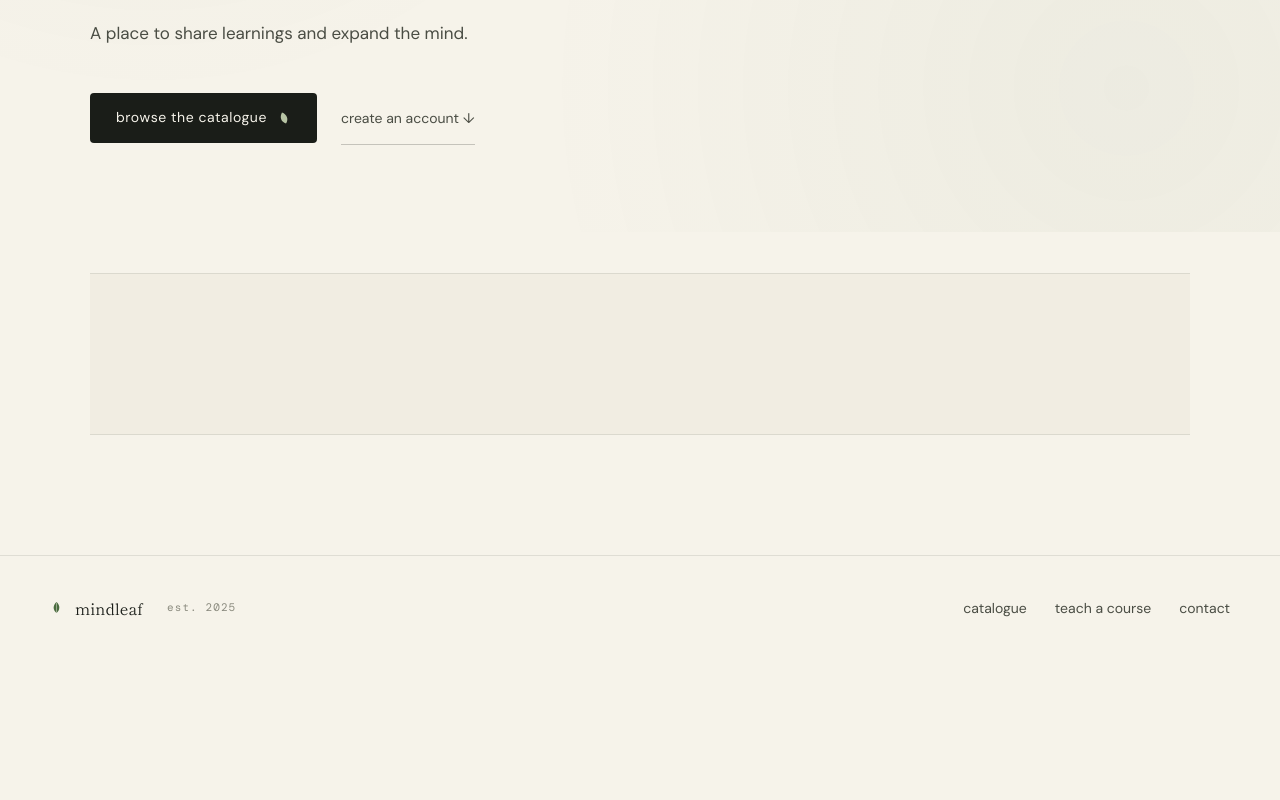
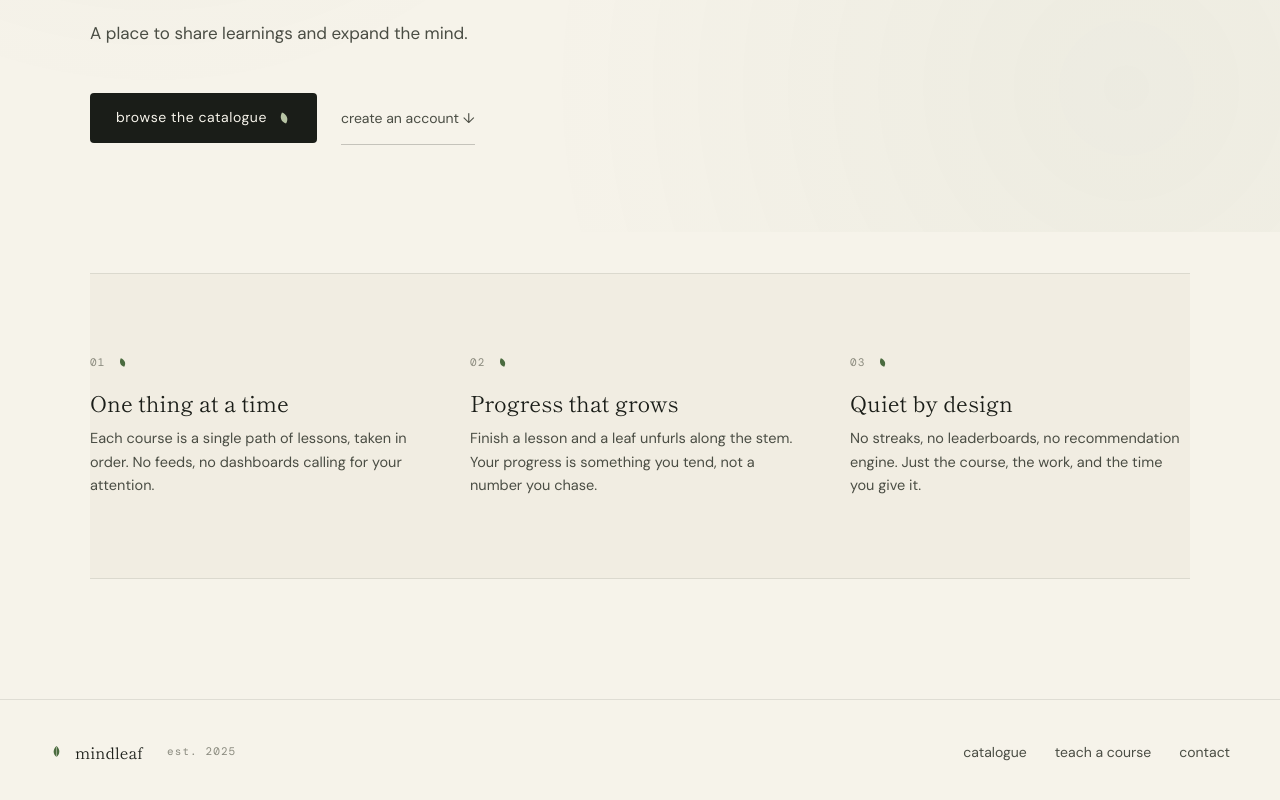
Before and after one commit to Fiarzen/course-hosting-frontend, a React (Vite) app: page / in a window 1280 px wide. Shown: the part 568-1368 px from the top of the page. Before the commit the page ends 1228 px from the top, so only its background shows below. Built offline with nearby package versions, Linux system fonts and the light colour scheme; a web font is replaced by a local one.

Commit message:
fable design pass

```diff
--- a/index.html
+++ b/index.html
@@ -2,8 +2,14 @@
 <html lang="en">
   <head>
     <meta charset="UTF-8" />
-    <link rel="icon" type="image/svg+xml" href="/vite.svg" />
+    <link rel="icon" type="image/svg+xml" href="/leaf.svg" />
     <meta name="viewport" content="width=device-width, initial-scale=1.0" />
+    <meta
+      name="description"
+      content="mindleaf — a quieter place to learn one thing at a time. Courses from independent creators, with progress that grows like a plant."
+    />
+    <meta name="theme-color" content="#f6f3ea" media="(prefers-color-scheme: light)" />
+    <meta name="theme-color" content="#11140f" media="(prefers-color-scheme: dark)" />
 
     <!-- Mindleaf — zen / Japanese-garden type system -->
     <link rel="preconnect" href="https://fonts.googleapis.com" />
--- a/src/App.jsx
+++ b/src/App.jsx
@@ -23,6 +23,15 @@ import ForgotPassword from './components/ForgotPassword';
 import VerifyEmail from './components/VerifyEmail';
 import PaymentSuccess from './components/PaymentSuccess';
 import PaymentCancel from './components/PaymentCancel';
+
+// BrowserRouter keeps the old scroll position across navigations; reset it.
+function ScrollToTop() {
+  const { pathname } = useLocation();
+  useEffect(() => {
+    window.scrollTo(0, 0);
+  }, [pathname]);
+  return null;
+}
 
 function NavLink({ to, label }) {
   const { pathname } = useLocation();
@@ -87,6 +96,7 @@ function App() {
 
   return (
     <Router>
+      <ScrollToTop />
       <div className="min-h-screen">
         <nav className="ml-nav">
           <div className="mx-auto max-w-page px-6 sm:px-10">
@@ -156,7 +166,12 @@ function App() {
                   <span className="text-sm text-ink-faint">{isDarkMode ? 'dark' : 'light'} mode</span>
                   <ThemeToggle dark={isDarkMode} onToggle={() => setIsDarkMode((v) => !v)} />
                 </div>
-                {!isAuthenticated && <Link to="/login" onClick={() => setMobileNavOpen(false)} className="block rounded px-3 py-2 text-sm text-ink-soft">sign in</Link>}
+                {!isAuthenticated && (
+                  <>
+                    <Link to="/login" onClick={() => setMobileNavOpen(false)} className="block rounded px-3 py-2 text-sm text-ink-soft">sign in</Link>
+                    <Link to="/register" onClick={() => setMobileNavOpen(false)} className="block rounded px-3 py-2 text-sm text-moss-deep">begin — create an account</Link>
+                  </>
+                )}
                 {isAuthenticated && (
                   <button onClick={() => { setMobileNavOpen(false); logout(); }} className="block w-full text-left rounded px-3 py-2 text-sm text-ink-soft">
                     sign out
--- a/src/components/Courses.jsx
+++ b/src/components/Courses.jsx
@@ -10,7 +10,7 @@ function CourseCard({ course, isEnrolled, isAuthenticated, onEnroll, onBuyCard,
   const priceLabel = isPaid ? formatPrice(course.priceCents, course.currency) : "Free";
 
   return (
-    <article className="ml-card relative p-8 flex flex-col justify-between min-h-[280px]">
+    <article className="ml-card ml-lift relative p-8 flex flex-col justify-between min-h-[280px]">
       <span className="absolute top-5 right-5" style={{ color: "var(--moss)", opacity: 0.85 }}>
         <Leaf size={20} tilt={isPaid ? 28 : -22} strokeWidth={0} />
       </span>
--- a/src/components/Home.jsx
+++ b/src/components/Home.jsx
@@ -1,6 +1,24 @@
 import { Link } from 'react-router-dom';
 import { useAuth } from '../context/AuthContext';
-import { Leaf, Kicker, SectionHeading } from './Leaf';
+import { Leaf, Kicker } from './Leaf';
+
+const PRINCIPLES = [
+  {
+    n: '01',
+    title: 'One thing at a time',
+    body: 'Each course is a single path of lessons, taken in order. No feeds, no dashboards calling for your attention.',
+  },
+  {
+    n: '02',
+    title: 'Progress that grows',
+    body: 'Finish a lesson and a leaf unfurls along the stem. Your progress is something you tend, not a number you chase.',
+  },
+  {
+    n: '03',
+    title: 'Quiet by design',
+    body: 'No streaks, no leaderboards, no recommendation engine. Just the course, the work, and the time you give it.',
+  },
+];
 
 function Home() {
   const { isAuthenticated } = useAuth();
@@ -41,55 +59,26 @@ function Home() {
 
       {/* Three principles */}
       <section
-        className="px-0 py-16 sm:py-20"
+        className="py-16 sm:py-20"
         style={{
           borderTop: '1px solid var(--hair)',
           borderBottom: '1px solid var(--hair)',
           background: 'color-mix(in oklab, var(--paper-2) 60%, transparent)',
         }}
       >
+        <div className="grid gap-12 md:grid-cols-3 md:gap-10">
+          {PRINCIPLES.map((p) => (
+            <div key={p.n}>
+              <div className="mb-4 flex items-center gap-3">
+                <span className="font-mono text-[11px] tracking-widest text-ink-faint">{p.n}</span>
+                <Leaf size={11} strokeWidth={0} tilt={-22} color="var(--moss)" />
+              </div>
+              <h3 className="font-serif text-[22px] text-ink leading-snug mb-2.5">{p.title}</h3>
+              <p className="text-[14.5px] text-ink-soft leading-relaxed max-w-[340px]">{p.body}</p>
+            </div>
+          ))}
+        </div>
       </section>
-
-      {/* <section className="py-24 max-w-page mx-auto">
-        <SectionHeading kicker="featured this season">A course we recommend</SectionHeading>
-        <Link
-          to="/courses"
-          className="ml-card grid overflow-hidden md:grid-cols-2 cursor-pointer"
-        >
-          <div
-            className="relative min-h-[360px] grid place-items-center"
-            style={{
-              background:
-                'repeating-linear-gradient(135deg, var(--moss-wash) 0 2px, transparent 2px 14px), var(--paper)',
-              borderRight: '1px solid var(--hair)',
-            }}
-          >
-            <div className="opacity-50" style={{ color: 'var(--moss)' }}>
-              <Leaf size={140} strokeWidth={0} tilt={-12} />
-            </div>
-            <div className="ml-kicker absolute bottom-4 left-5 text-ink-faint normal-case tracking-widest">
-              [ cover · author portrait ]
-            </div>
-          </div>
-          <div className="flex flex-col justify-between p-10 sm:p-12">
-            <div>
-              <Kicker className="mb-5 text-ink-faint normal-case">spring · 8 lessons · 6 min each</Kicker>
-              <h3 className="font-serif text-[40px] leading-tight text-ink mb-4">The art of slow reading</h3>
-              <p className="text-[16px] text-ink-soft leading-relaxed max-w-[420px]">
-                A six-week practice in attention. Inhabit a page longer than is comfortable,
-                and notice what you would otherwise have missed.
-              </p>
-            </div>
-            <div className="mt-9 pt-6 flex items-center justify-between" style={{ borderTop: '1px solid var(--hair)' }}>
-              <div>
-                <div className="text-[13px] text-ink">Ren Asano</div>
-                <div className="text-[12px] text-ink-faint">Essayist, Kyoto</div>
-              </div>
-              <span className="font-serif text-[22px] text-ink">free</span>
-            </div>
-          </div>
-        </Link>
-      </section> */}
     </div>
   );
 }
--- a/src/components/Lessons.jsx
+++ b/src/components/Lessons.jsx
@@ -112,6 +112,13 @@ function Lessons() {
     return url;
   };
 
+  // Lesson content is rich HTML; show a plain-text preview in the card.
+  const contentPreview = (content) => {
+    if (!content) return 'No content';
+    const text = content.replace(/<[^>]*>/g, ' ').replace(/\s+/g, ' ').trim();
+    return text || 'No content';
+  };
+
   if (loading) {
     return <LeafLoader label="loading lessons" />;
   }
@@ -178,14 +185,14 @@ function Lessons() {
             const embedUrl = getEmbedUrl(lesson.videoUrl);
             const done = isAuthenticated && selectedCourseId && lessonProgress[lesson.id];
             return (
-              <article key={lesson.id} className="ml-card p-7 flex flex-col">
+              <article key={lesson.id} className="ml-card ml-lift p-7 flex flex-col">
                 <div className="flex items-start justify-between gap-3 mb-2">
                   <h3 className="font-serif text-[22px] text-ink leading-tight">{lesson.title}</h3>
                   {done && (
                     <span className="text-moss shrink-0"><Leaf size={16} strokeWidth={0} /></span>
                   )}
                 </div>
-                <p className="text-[14px] text-ink-soft leading-relaxed line-clamp-3 mb-4">{lesson.content || 'No content'}</p>
+                <p className="text-[14px] text-ink-soft leading-relaxed line-clamp-3 mb-4">{contentPreview(lesson.content)}</p>
 
                 {lesson.course && (
                   <div className="text-[12px] text-ink-faint mb-3">
--- a/src/components/Profile.jsx
+++ b/src/components/Profile.jsx
@@ -232,7 +232,7 @@ function Profile() {
                   const completed = enrollment.completedLessons || 0;
                   const total = enrollment.totalLessons || 0;
                   return (
-                    <article key={c.id} className="ml-card p-7">
+                    <article key={c.id} className="ml-card ml-lift p-7">
                       <div className="flex items-start justify-between gap-3 mb-1">
                         <Link to={`/courses/${c.id}`}>
                           <h4 className="font-serif text-[22px] text-ink leading-tight">{c.title}</h4>
--- a/src/index.css
+++ b/src/index.css
@@ -69,6 +69,20 @@ body::before {
 
 ::selection { background: var(--moss-soft); color: var(--ink); }
 
+/* Keyboard focus — one quiet moss ring everywhere */
+a:focus-visible,
+button:focus-visible,
+select:focus-visible,
+textarea:focus-visible,
+input:focus-visible {
+  outline: 2px solid var(--moss);
+  outline-offset: 3px;
+}
+.ml-input:focus-visible,
+.ml-editor .ProseMirror:focus-visible {
+  outline: none; /* these signal focus via their moss underline / border instead */
+}
+
 /* Tiny utility for an underlined link in body copy */
 .ml-link {
   color: var(--moss);
@@ -100,6 +114,18 @@ body::before {
   transition: border-color 220ms ease;
 }
 .ml-card:hover { border-color: var(--hair-strong); }
+
+/* Add to interactive cards only — a gentle lift on hover */
+.ml-lift {
+  transition: border-color 220ms ease, transform 220ms ease, box-shadow 220ms ease;
+}
+.ml-lift:hover {
+  transform: translateY(-2px);
+  box-shadow: 0 12px 32px -20px rgba(26, 29, 24, 0.4);
+}
+:root.dark .ml-lift:hover {
+  box-shadow: 0 12px 32px -20px rgba(0, 0, 0, 0.7);
+}
 
 .ml-input {
   width: 100%;
@@ -142,6 +168,7 @@ body::before {
   border: 1px solid var(--hair-strong);
   display: inline-flex; align-items: center; gap: 8px;
   cursor: pointer;
+  transition: color 180ms ease, border-color 180ms ease;
 }
 .ml-button-ghost:hover { color: var(--ink); border-color: color-mix(in oklab, var(--ink) 30%, transparent); }
 .ml-button-ghost:disabled { opacity: 0.5; cursor: not-allowed; }
@@ -263,3 +290,9 @@ body::before {
   0%, 100% { opacity: 0.35; transform: scale(0.94); }
   50%      { opacity: 1;    transform: scale(1.04); }
 }
+
+@media (prefers-reduced-motion: reduce) {
+  .ml-screen-fade { animation: none; }
+  .ml-leaf-pulse  { animation: none; opacity: 0.8; }
+  .ml-lift:hover  { transform: none; }
+}
```
Also changed, not shown: public/leaf.svg (added), 1 other file (tests, documents, lock files or other folders).
